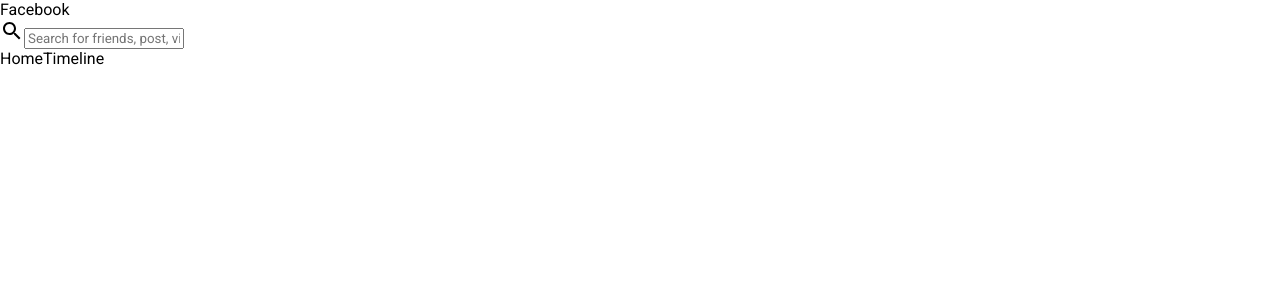
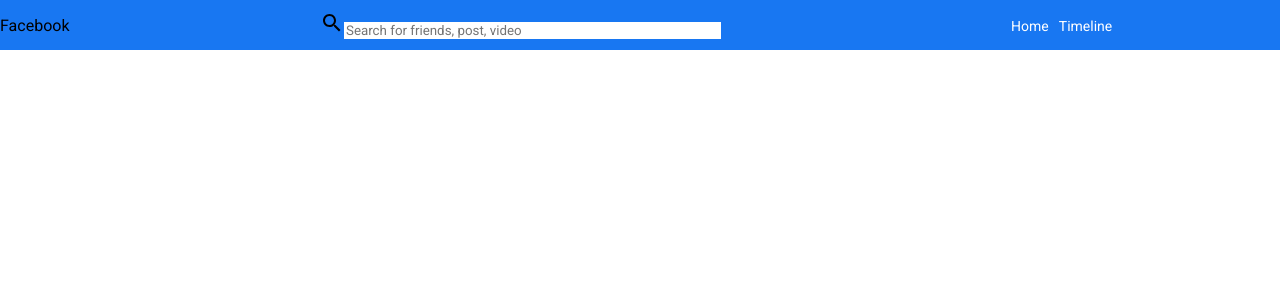
Before and after one commit to saifali-95/react-facebook-app, a React (Create React App) app: page / in a window 1280 px wide. Shown: the top 300 px of the page. Built offline with nearby package versions, Linux system fonts and the light colour scheme.

Commit message:
add css styling to Topbar component

```diff
--- a/src/components/topbar.css
+++ b/src/components/topbar.css
@@ -0,0 +1,96 @@
+.topbarContainer {
+  height: 50px;
+  width: 100%;
+  background-color: #1877f2;
+  display: flex;
+  align-items: center;
+  position: sticky;
+  top: 0;
+  z-index: 999;
+}
+
+.topbarLeft {
+  flex: 3;
+}
+
+.logo {
+  font-size: 24px;
+  margin-left: 20px;
+  font-weight: bold;
+  color: white;
+  cursor: pointer;
+}
+
+.topbarCenter {
+  flex: 5;
+}
+
+.searchbar {
+  width: 100%;
+  height: 30px;
+  background-color: white;
+  border-radius: 30px;
+  display: flex;
+  align-items: center;
+}
+
+.searchIcon {
+  font-size: 20px !important;
+  margin-left: 10px;
+}
+
+.searchInput {
+  border: none;
+  width: 70%;
+}
+
+.searchInput:focus {
+  outline: none;
+}
+
+.topbarRight {
+  flex: 4;
+  display: flex;
+  align-items: center;
+  justify-content: space-around;
+  color: white;
+}
+
+.topbarLink {
+  margin-right: 10px;
+  font-size: 14px;
+  cursor: pointer;
+}
+
+.topbarIcons {
+  display: flex;
+}
+
+.topbarIconItem {
+  margin-right: 15px;
+  cursor: pointer;
+  position: relative;
+}
+
+.topbarIconBadge {
+  width: 15px;
+  height: 15px;
+  background-color: red;
+  border-radius: 50%;
+  color: white;
+  position: absolute;
+  top: -5px;
+  right: -5px;
+  display: flex;
+  align-items: center;
+  justify-content: center;
+  font-size: 12px;
+}
+
+.topbarImg {
+  width: 32px;
+  height: 32px;
+  border-radius: 50%;
+  object-fit: cover;
+  cursor: pointer;
+}
```
